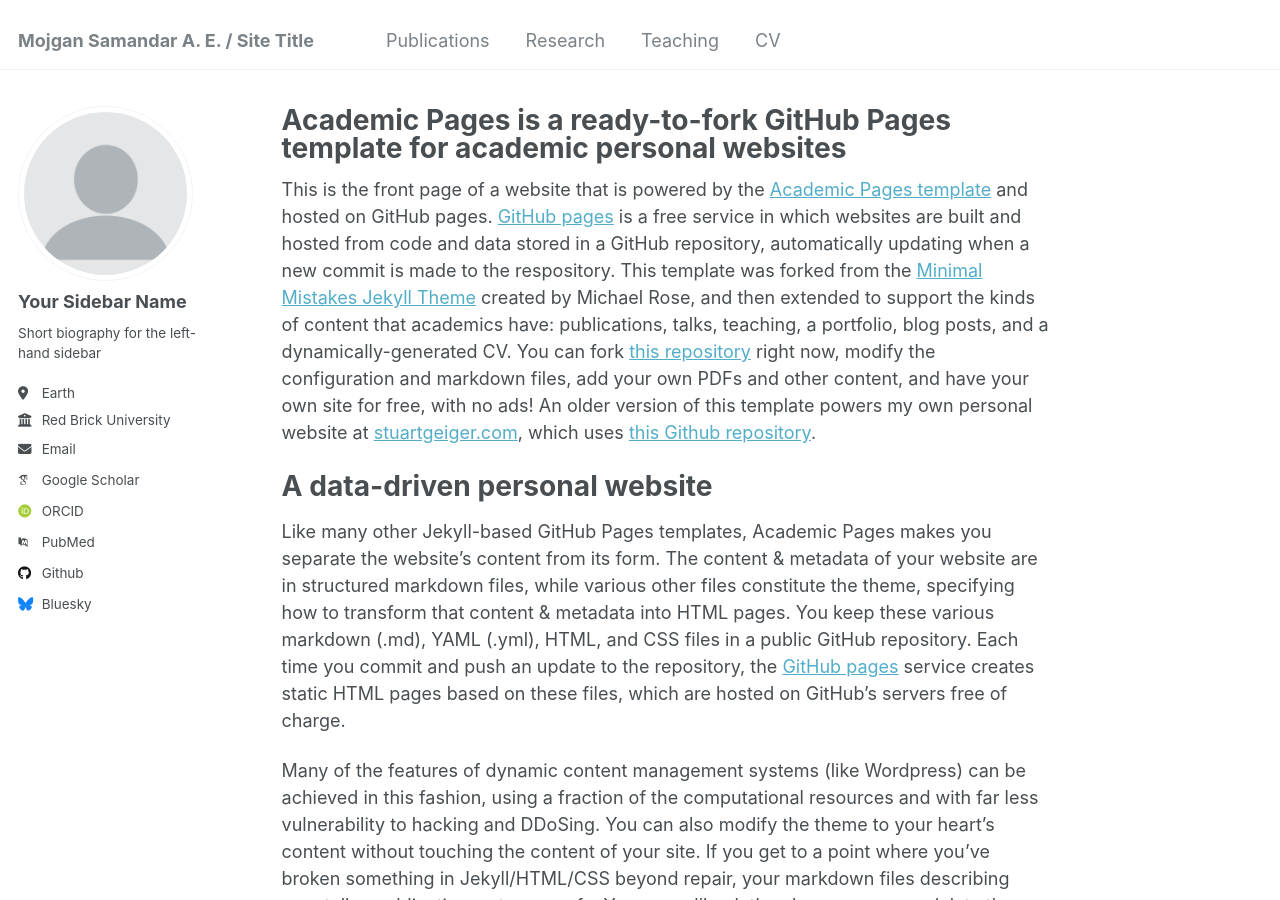
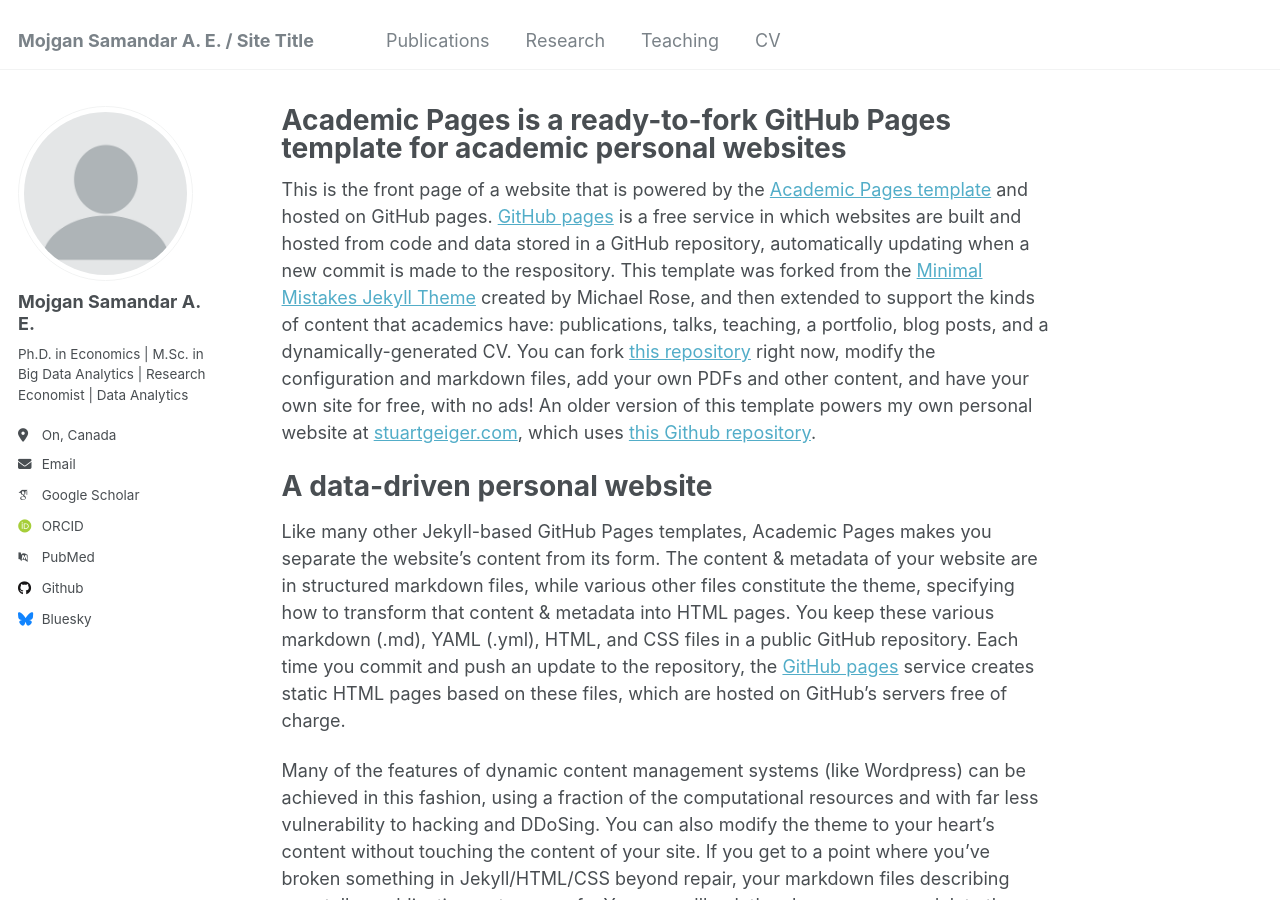
Before and after one commit to samandarali/samandarali1.github.io, a Jekyll site: the page built from _pages/about.md, in a window 1280 px wide and 900 px high. Built offline with Jekyll 4.4.1, drawn with Linux system fonts in a browser that asks for light colours; some web fonts are replaced.

Commit message:
Update _config.yml

```diff
--- a/_config.yml
+++ b/_config.yml
@@ -22,19 +22,19 @@ repository               : "academicpages/academicpages.github.io"
 author:
   # Biographic information
   avatar           : "profile.png"
-  name             : "Your Sidebar Name"
+  name             : "Mojgan Samandar A. E."
   pronouns         : # example: "she/her"
-  bio              : "Short biography for the left-hand sidebar"
-  location         : "Earth"
-  employer         : "Red Brick University"
-  uri              : # URL
-  email            : "none@example.org"
+  bio              : "Ph.D. in Economics | M.Sc. in Big Data Analytics | Research Economist | Data Analytics"
+  location         : "On, Canada"
+  # employer         : "Red Brick University"
+  LinkedIn         : linkedin.com/in/mojgan-samandar
+  email            : mojgan.samandar@gmail.com
 
   # Academic websites
   arxiv            : # URL - Update with the correct link to your profile
   googlescholar    : "https://scholar.google.com/citations?user=PS_CX0AAAAAJ"
   impactstory      : # URL
-  orcid            : "http://orcid.org/yourorcidurl"
+  orcid            : "https://orcid.org/0000-0001-5770-7398"
   semantic         : # URL
   pubmed           : "https://www.ncbi.nlm.nih.gov/pubmed/?term=john+snow"
   researchgate     : # URL
```
